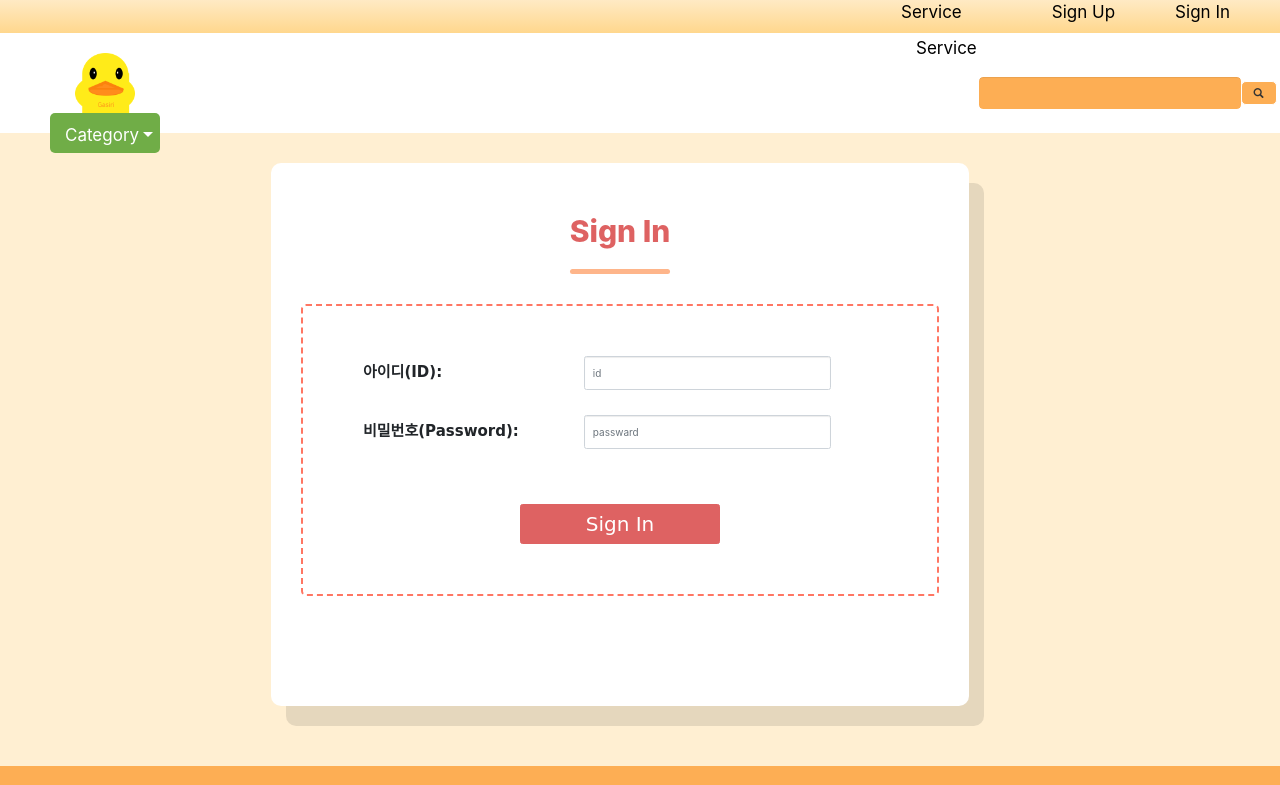
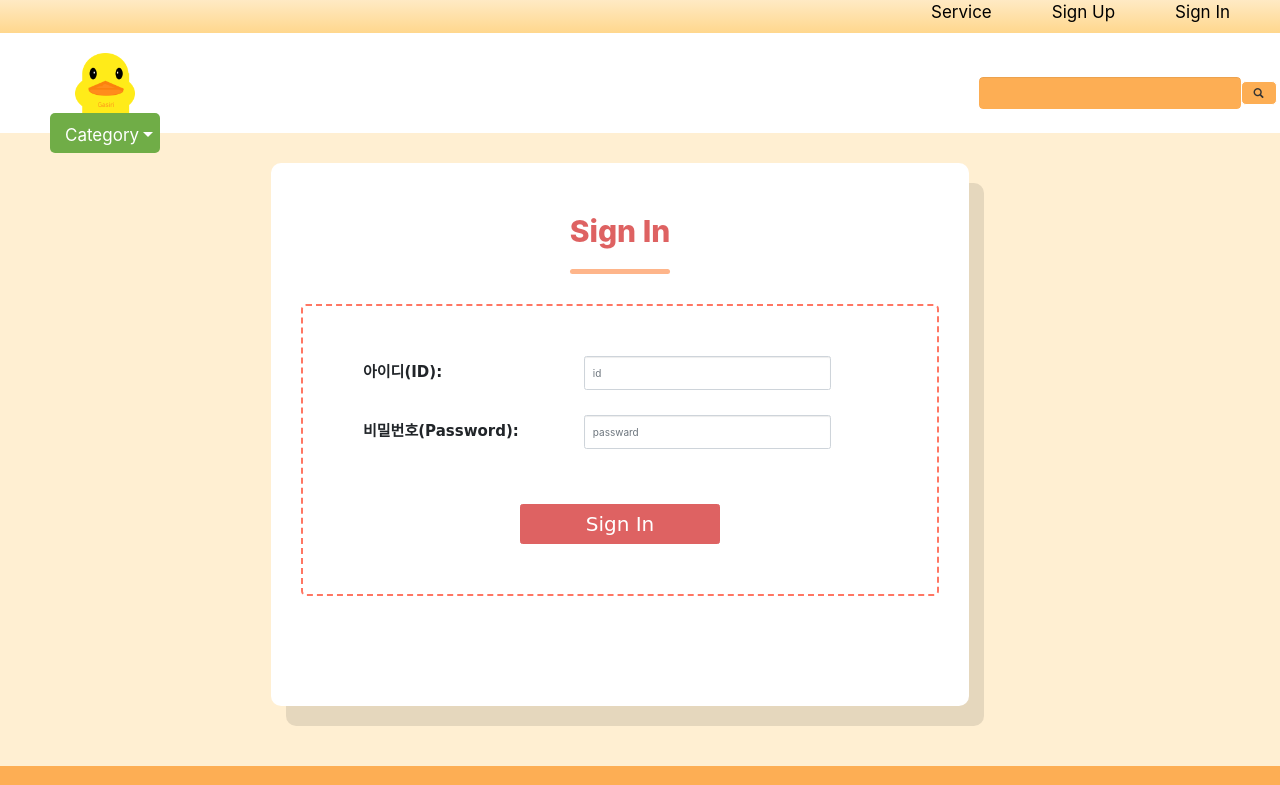
Before and after one commit to seung-gyu-kim/LikeLion_GASILI_Project, a Django app: page /accounts/login/ in a window 1280 px wide. Shown: the top 785 px of the page. Run offline with Django 3.2, Linux system fonts and the light colour scheme; some libraries are stand-ins or nearby versions; some web fonts are replaced.

Commit message:
service button update

```diff
--- a/gasili/templates/base.html
+++ b/gasili/templates/base.html
@@ -265,7 +265,7 @@ padding : 50px 0;
           <li class="nav-item">
             <a class="nav-link" href="#" style="padding:0;">Service</a>
 
-            <a class="nav-link" href="{% url 'servicecenter' %}">Service</a>
+            <!--<a class="nav-link" href="{% url 'servicecenter' %}">Service</a>-->
           </li>
           {% if user.is_authenticated %}
           <li class="nav-item">
```
